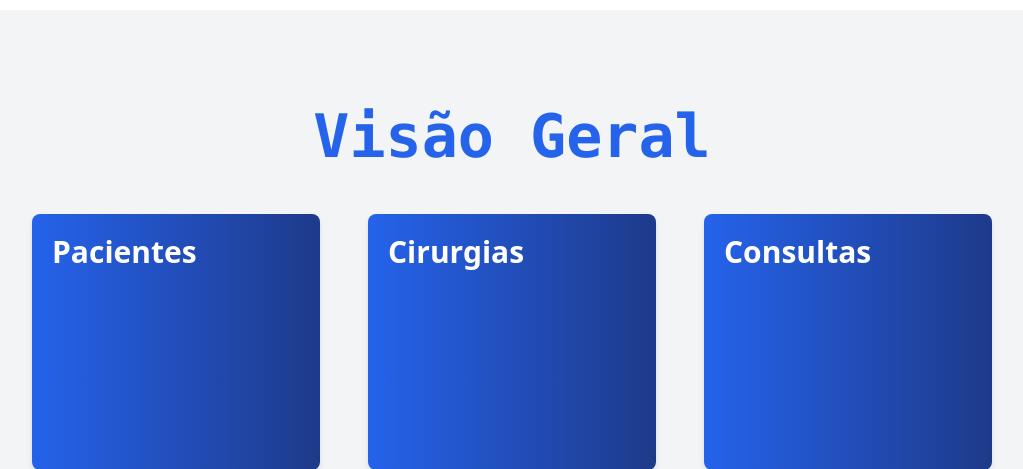
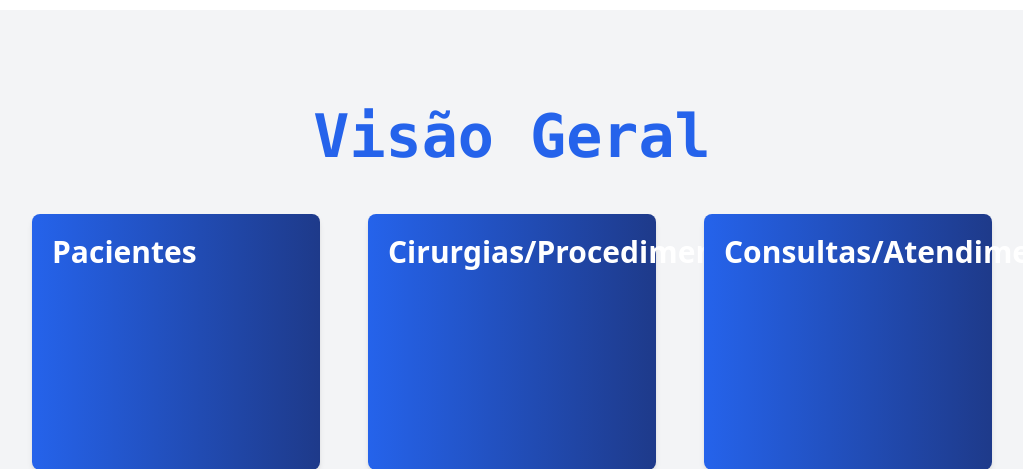
Before and after one commit to brenoviske/new_idr, a Flask app: template templates/main.html in a window 1280 px wide. Shown: the part 890-1359 px from the top of the page, without its empty margins (128-1151 px from the left). Run offline with Flask 3, Linux system fonts and the light colour scheme; the template is opened without the code that fills it, so the values that code supplies are empty; some libraries are stand-ins or nearby versions.

Commit message:
feat: Introducing procediments and apointments

```diff
--- a/templates/main.html
+++ b/templates/main.html
@@ -101,13 +101,13 @@
                     {% endif %}
                 </div>
                 <div class="w-full sm:w-64 md:w-72 h-64 rounded-lg bg-gradient-to-r from-blue-600 to-blue-900 p-4 sm:p-5 shadow-md hover:scale-105 duration-500 ease-in-out">
-                    <p class="font-bold font-ubuntu text-white text-xl sm:text-2xl md:text-3xl">Cirurgias</p>
+                    <p class="font-bold font-ubuntu text-white text-xl sm:text-2xl md:text-3xl">Cirurgias/Procedimentos</p>
                     {% if surgeries %}
                         <label class="text-white text-3xl sm:text-4xl md:text-5xl font-bold">{{ surgeries }}</label>
                     {% endif %}
                 </div>
                 <div class="w-full sm:w-64 md:w-72 h-64 rounded-lg bg-gradient-to-r from-blue-600 to-blue-900 p-4 sm:p-5 shadow-md hover:scale-105 duration-500 ease-in-out">
-                    <p class="font-bold font-ubuntu text-white text-xl sm:text-2xl md:text-3xl">Consultas</p>
+                    <p class="font-bold font-ubuntu text-white text-xl sm:text-2xl md:text-3xl">Consultas/Atendimentos</p>
                     {% if consults %}
                         <label class="text-white text-3xl sm:text-4xl md:text-5xl font-bold">{{ consults }}</label>
                     {% endif %}
```
